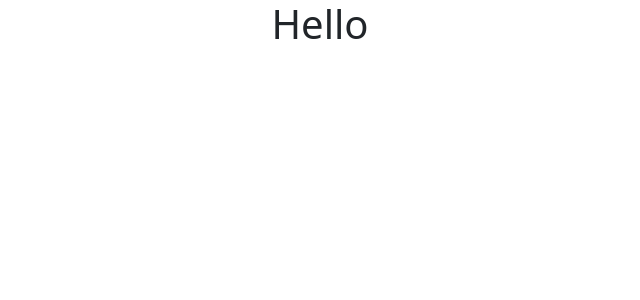
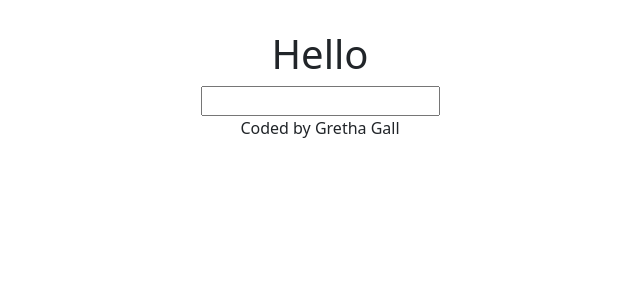
Before and after one commit to grethaga/dictionary-project, a React (Create React App) app: page / in a window 1280 px wide. Shown: the top 300 px of the page, without its empty margins (320-960 px from the left). Built offline with nearby package versions, Linux system fonts and the light colour scheme.

Commit message:
added search engine

```diff
--- a/src/App.css
+++ b/src/App.css
@@ -2,37 +2,6 @@
   text-align: center;
 }
 
-.App-logo {
-  height: 40vmin;
-  pointer-events: none;
+.App h1 {
+  margin-top: 30px;
 }
-
-@media (prefers-reduced-motion: no-preference) {
-  .App-logo {
-    animation: App-logo-spin infinite 20s linear;
-  }
-}
-
-.App-header {
-  background-color: #282c34;
-  min-height: 100vh;
-  display: flex;
-  flex-direction: column;
-  align-items: center;
-  justify-content: center;
-  font-size: calc(10px + 2vmin);
-  color: white;
-}
-
-.App-link {
-  color: #61dafb;
-}
-
-@keyframes App-logo-spin {
-  from {
-    transform: rotate(0deg);
-  }
-  to {
-    transform: rotate(360deg);
-  }
-}
--- a/src/App.js
+++ b/src/App.js
@@ -1,9 +1,16 @@
 import "./App.css";
+import Dictionary from "./Dictionary";
 
 function App() {
   return (
     <div className="App">
-      <h1>Hello</h1>
+      <div className="container">
+        <h1>Hello</h1>
+        <main>
+          <Dictionary />
+        </main>
+        <footer>Coded by Gretha Gall</footer>
+      </div>
     </div>
   );
 }
--- /dev/null
+++ b/src/Dictionary.css
@@ -0,0 +1,2 @@
+.dictionary {
+}
--- /dev/null
+++ b/src/Dictionary.js
@@ -0,0 +1,22 @@
+import React from "react";
+import { useState } from "react";
+import "./Dictionary.css";
+
+export default function Dictionary() {
+  let [keyword, setKeyword] = useState("");
+  function search(event) {
+    event.preventDefault();
+    alert(`Searching for ${keyword}`);
+  }
+
+  function changeKeyword(event) {
+    setKeyword(event.target.value);
+  }
+  return (
+    <div className="dictionary">
+      <form onSubmit={search}>
+        <input type="search" onChange={changeKeyword} />
+      </form>
+    </div>
+  );
+}
```
